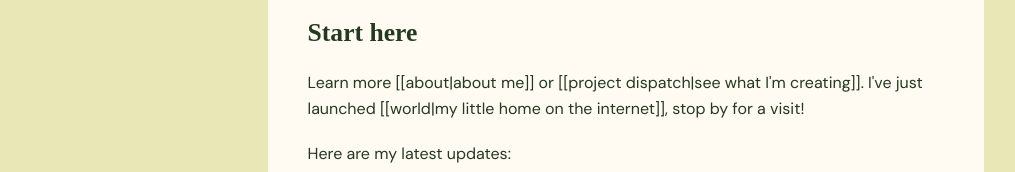
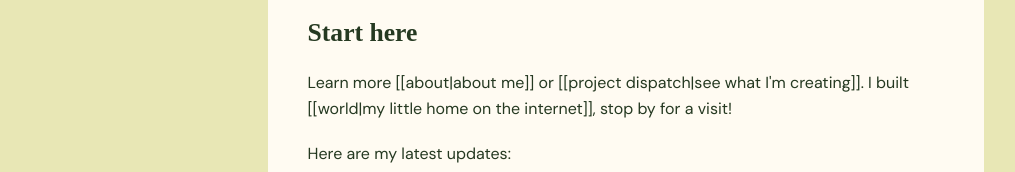
Before and after one commit to eliciaauduong/digi-garden, an Eleventy site: page src/index.md in a window 1280 px wide. Shown: the part 320-492 px from the top of the page, without its empty margins (14-1029 px from the left). Built offline with nearby package versions, Linux system fonts and the light colour scheme; Eleventy itself is replaced by a stand-in of ours; files that its build step writes are made by us from their sources; a web font is replaced by a local one; what @photogabble/eleventy-plugin-interlinker would draw is missing.

Commit message:
update wording

```diff
--- a/src/index.md
+++ b/src/index.md
@@ -9,7 +9,7 @@
 I like to think *a lot* and this garden is my way of getting thoughts and ideas out of my head. Some notes may be curiosities or projects in the making. Follow the links to wander around and discover what's happening in my mind.
 
 ## Start here
-Learn more [[about|about me]] or [[project dispatch|see what I'm creating]]. I've just launched [[world|my little home on the internet]], stop by for a visit!
+Learn more [[about|about me]] or [[project dispatch|see what I'm creating]]. I built [[world|my little home on the internet]], stop by for a visit!
 
 Here are my latest updates:
 <ul>
```
